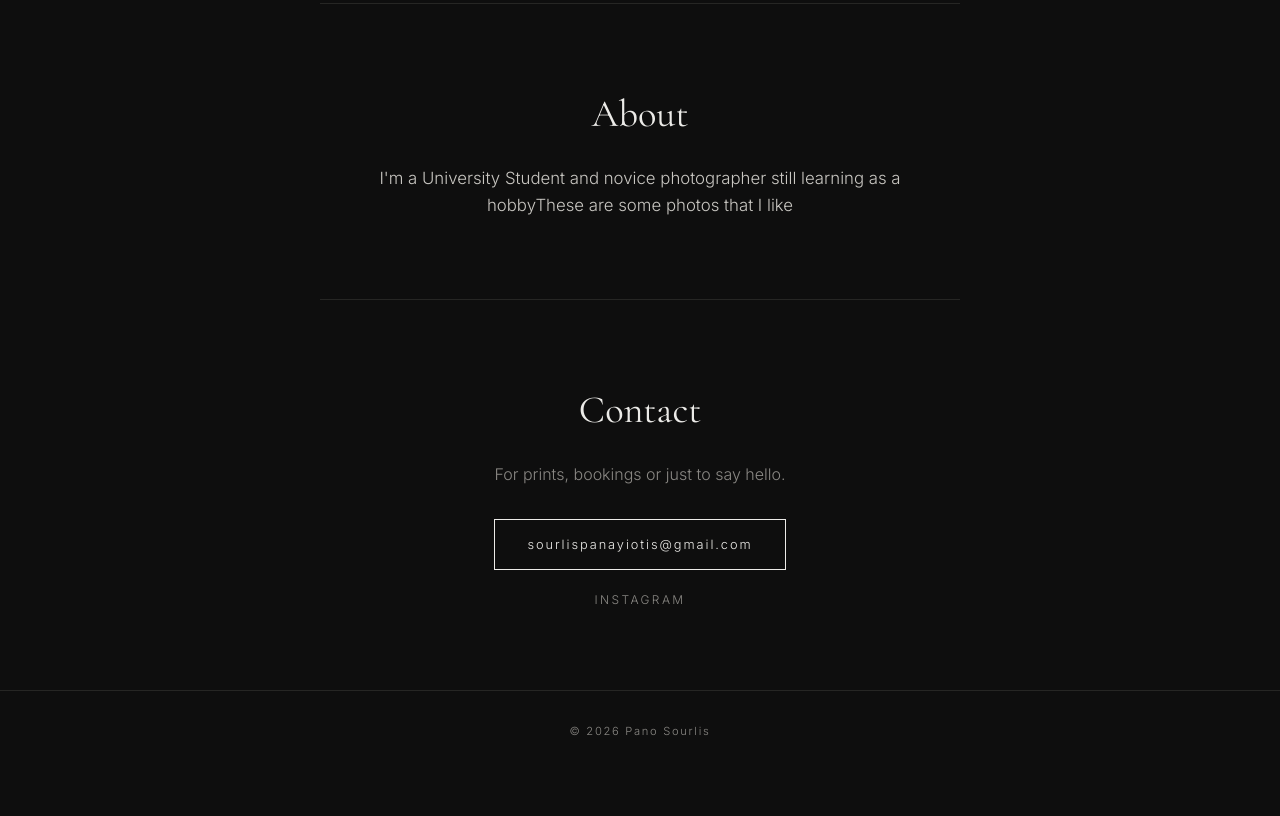
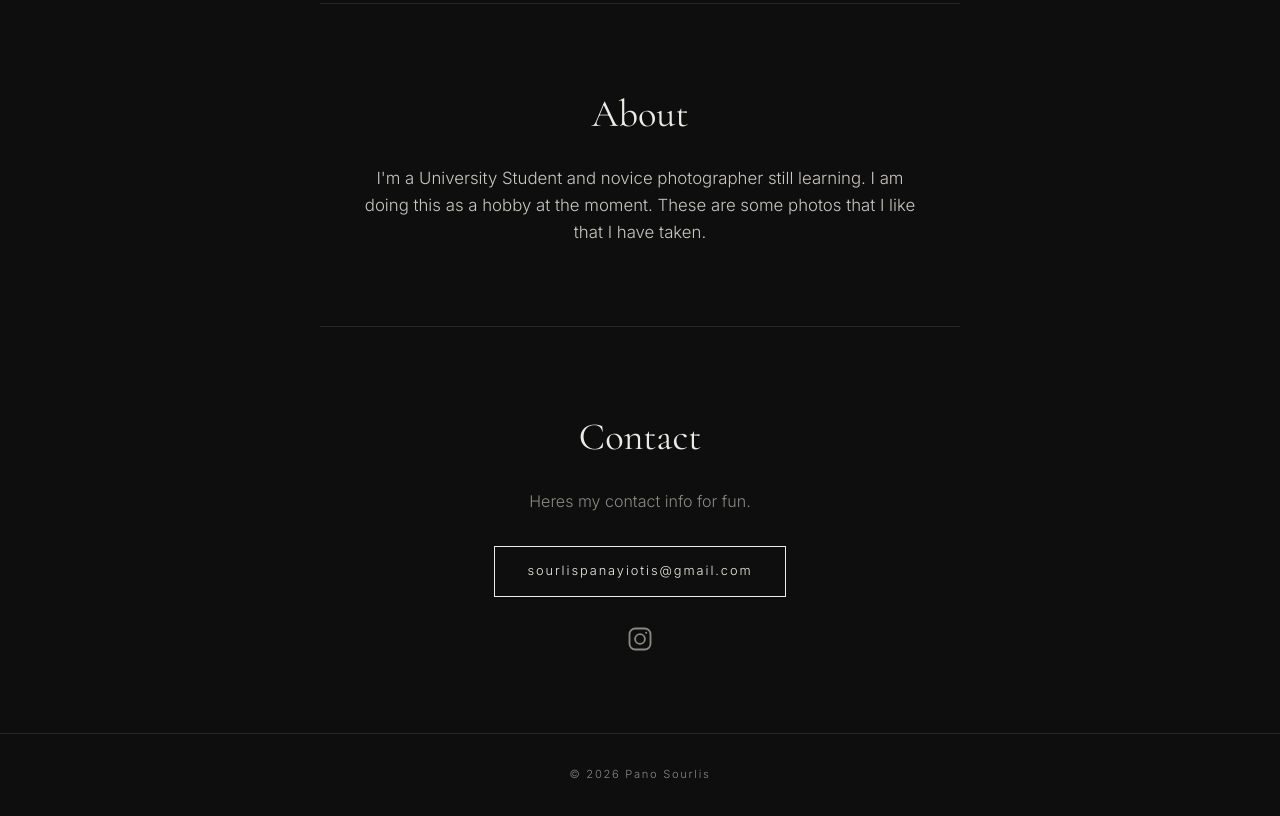
Before and after one commit to pano-sourlis/photography_portfolio.github.io, a plain HTML site: page index.html in a window 1280 px wide. Shown: the part 11047-11863 px from the top of the page. Before the commit the page ends 11820 px from the top, so only its background shows below. Drawn offline with nearby package versions, Linux system fonts and the light colour scheme.

Commit message:
updated site

```diff
--- a/index.html
+++ b/index.html
@@ -44,9 +44,15 @@
 
   <section id="contact" class="contact">
     <h2>Contact</h2>
-    <p>For prints, bookings or just to say hello.</p>
+    <p>Heres my contact info for fun.</p>
     <a id="email-link" class="button"></a>
-    <a id="insta-link" class="link" target="_blank" rel="noopener">Instagram</a>
+    <a id="insta-link" class="social" target="_blank" rel="noopener" aria-label="Instagram" title="Instagram">
+      <svg viewBox="0 0 24 24" width="28" height="28" fill="none" stroke="currentColor" stroke-width="1.6" stroke-linecap="round" aria-hidden="true">
+        <rect x="3" y="3" width="18" height="18" rx="5" />
+        <circle cx="12" cy="12" r="4.2" />
+        <circle cx="17.3" cy="6.7" r="0.9" fill="currentColor" stroke="none" />
+      </svg>
+    </a>
   </section>
 
   <footer>© <span id="year"></span> <span id="footer-name"></span></footer>
--- a/photos.js
+++ b/photos.js
@@ -11,8 +11,8 @@ const SITE = {
   name: "Pano Sourlis",
   tagline: "Photography",
   about:
-    "I'm a University Student and novice photographer still learning as a hobby" +
-    "These are some photos that I like",
+    "I'm a University Student and novice photographer still learning. I am doing this as a hobby at the moment." +
+    " These are some photos that I like that I have taken.",
   email: "sourlispanayiotis@gmail.com",
   instagram: "https://instagram.com/pano.sourlis",
 };
--- a/styles.css
+++ b/styles.css
@@ -84,6 +84,9 @@ h2 { font-family: var(--serif); font-weight: 400; font-size: 2.4rem; margin-bott
 .button:hover { background: var(--fg); color: var(--bg); }
 .link { display: block; margin-top: 1.25rem; font-size: .75rem; letter-spacing: .2em; text-transform: uppercase; color: var(--muted); }
 .link:hover { color: var(--fg); }
+.social { display: block; width: max-content; margin: 1.75rem auto 0; color: var(--muted); transition: color .2s, transform .2s; }
+.social:hover { color: var(--fg); transform: translateY(-2px); }
+.social svg { display: block; }
 footer { text-align: center; padding: 2rem; font-size: .7rem; letter-spacing: .15em; color: var(--muted); border-top: 1px solid var(--line); }
 
 /* Lightbox */
```
